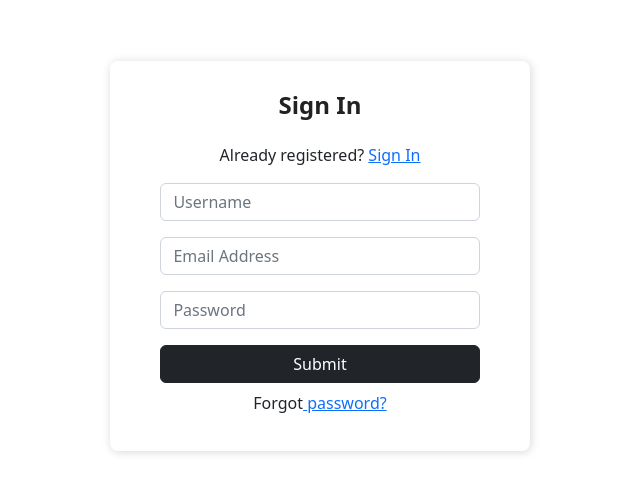
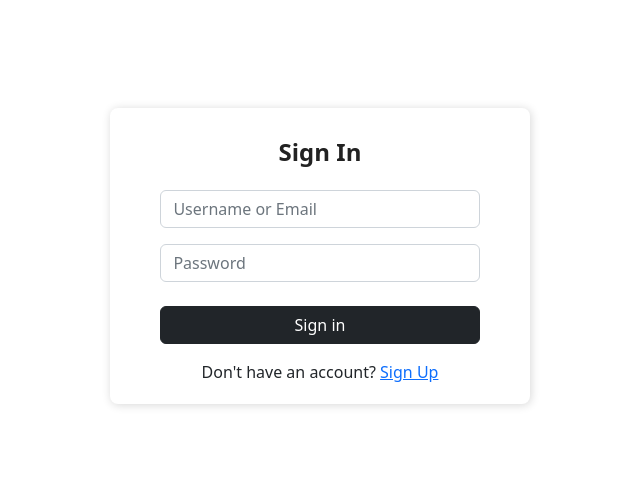
Before and after one commit to SI-Abid/online-shop, a React (Vite) app: page / in a window 1280 px wide. Shown: the part 144-636 px from the top of the page, without its empty margins (320-960 px from the left). Built offline with nearby package versions, Linux system fonts and the light colour scheme.

Commit message:
authentication flow done

```diff
--- /dev/null
+++ b/src/App.css
@@ -0,0 +1,9 @@
+.App{
+    width: 50%;
+    height: 80vh;
+    margin: auto;
+    vertical-align: middle;
+    display: flex;
+    justify-content: center;
+    flex-direction: column;
+}
--- a/src/App.tsx
+++ b/src/App.tsx
@@ -1,127 +1,35 @@
 import { useState } from "react";
 import "bootstrap/dist/css/bootstrap.min.css";
-import { Product } from "./components/Product";
 import { Button } from "./components/Button";
 import { Login } from "./components/Login";
 import { Signup } from "./components/Signup";
+import { Home } from "./components/Home";
+import "./App.css";
 
-const App: React.FC = () => {
-  // const [products, setProducts] = useState([]);
-  // const [cart, setCart] = useState([{ name: "test", quantity: 1 }]);
-  // const getProducts = async () => {
-  //   const response = await fetch("http://localhost:5000/products");
-  //   const data = await response.json();
-  //   setProducts(data);
-  // };
-  // getProducts();
-  // const addToCart = async (name: string) => {
-  //   const prevCart = cart;
-  //   // check if product is already in cart
-  //   const productInCart = prevCart.find((item: any) => item.name === name);
-  //   // if product is in cart
-  //   if (productInCart) {
-  //     // increase quantity
-  //     const newCart = prevCart.map((item: any) => {
-  //       if (item.name === name) {
-  //         return {
-  //           ...item,
-  //           quantity: item.quantity + 1,
-  //         };
-  //       }
-  //       return item;
-  //     });
-  //     setCart(newCart);
-  //   }
-  //   // if product is not in cart
-  //   else {
-  //     setCart([...prevCart, { name, quantity: 1 }]);
-  //   }
-  // };
-  // const removeItem = async (name: string) => {
-  //   const prevCart = cart;
-  //   // check if product is already in cart
-  //   const productInCart = prevCart.find((item: any) => item.name === name);
-  //   if (productInCart && productInCart.quantity === 1) {
-  //     const newCart = prevCart.filter((item: any) => item.name !== name);
-  //     setCart(newCart);
-  //     return;
-  //   }
-  //   // if product is in cart
-  //   if (productInCart) {
-  //     // increase quantity
-  //     const newCart = prevCart.map((item: any) => {
-  //       if (item.name === name) {
-  //         return {
-  //           ...item,
-  //           quantity: item.quantity - 1,
-  //         };
-  //       }
-  //       return item;
-  //     });
-  //     setCart(newCart);
-  //   }
-  // };
-  return (
-    // <>
-    <Signup />
-
-    //   <div className="container">
-    //     <h1>Products</h1>
-    //     <hr />
-    //     {/* cart view */}
-    //     <div className="row">
-    //       <div className="col-sm-3">
-    //         <h3>Cart</h3>
-    //         <hr />
-    //         {/* if empty */}
-    //         {cart.length === 1 && <p>Cart is empty</p>}
-    //         {/* if not empty */}
-    //         {cart.length !== 1 && (
-    //           <>
-    //             {cart.map(
-    //               (item: any) =>
-    //                 // if item is not test
-    //                 item.name !== "test" && (
-    //                   <div key={item.name}>
-    //                     <p>
-    //                       {item.name} x {item.quantity}
-    //                     </p>
-    //                   </div>
-    //                 )
-    //             )}
-    //           </>
-    //         )}
-    //       </div>
-    //     </div>
-    //     <hr />
-
-    //     {/* grid view */}
-    //     <div className="row">
-    //       {products.map((product: any) => (
-    //         <div className="col-sm-3 mb-2" key={product.name}>
-    //           <Product
-    //             name={product.name}
-    //             price={product.price}
-    //             quantity={product.quantity}
-    //           >
-    //             {/* button in a row */}
-    //             <div className="row">
-    //               <div className="col-sm-3">
-    //                 <Button onClick={() => addToCart(product.name)}>Add</Button>
-    //               </div>
-    //               <div className="col-sm-3">
-    //                 <Button onClick={() => removeItem(product.name)}>
-    //                   Remove
-    //                 </Button>
-    //               </div>
-    //             </div>
-    //           </Product>
-    //         </div>
-    //       ))}
-    //     </div>
-    //   </div>
-    // </>
-  );
+export const App: React.FC = () => {
+  const [user, setUser] = useState({} as any);
+  const [showLogin, setShowLogin] = useState(true);
+  const handleLogout = () => {
+    // remove user from local storage
+    localStorage.removeItem("user");
+    // remove user from state
+    setUser(null as any);
+    setShowLogin(true);
+  };
+  console.log(user);
+  if (!user || showLogin ) {
+    if (showLogin) {
+      return <Login setUser={setUser} setShowLogin={setShowLogin} />;
+    } else {
+      return <Signup setUser={setUser} setShowLogin={setShowLogin} />;
+    }
+  } else {
+    return (
+      <div className="App">
+        <Home user={user}>
+          <Button onClick={handleLogout}>Logout</Button>
+        </Home>
+      </div>
+    );
+  }
 };
-
-export default App;
--- a/src/components/Button.tsx
+++ b/src/components/Button.tsx
@@ -5,17 +5,12 @@ interface Props {
   onClick: () => void;
 }
 
-export const Button = ({ children, onClick }: Props) => {
-  return (
-    <div>
-      {/* add item and remove item button  */}
+export const Button = ({ children, onClick }: Props) => (
   <div className="row">
     <div className="col-sm-3">
-          <button className="btn btn-primary" onClick={onClick}>
+      <button className="btn btn-dark" onClick={onClick}>
         {children}
       </button>
     </div>
   </div>
-    </div>
 );
-};
--- /dev/null
+++ b/src/components/Home.tsx
@@ -0,0 +1,20 @@
+import React, { ReactNode } from "react";
+import "bootstrap/dist/css/bootstrap.min.css";
+
+interface Props {
+  user: {
+    username: string;
+    email: string;
+    password: string;
+  };
+  children: ReactNode;
+}
+
+export const Home = ({ user, children }: Props) => {
+  return (
+    <div className="container">
+      <h1>Welcome {user.username}</h1>
+      <div>{children}</div>
+    </div>
+  );
+};
--- a/src/components/Login.tsx
+++ b/src/components/Login.tsx
@@ -2,14 +2,15 @@ import React, { useEffect, useState } from "react";
 import "bootstrap/dist/css/bootstrap.min.css";
 import "../components/css/Login.css";
 
-export const Login = () => {
+interface Props {
+  setUser: any;
+  setShowLogin: any;
+}
+
+export const Login = ({ setUser, setShowLogin }: Props) => {
   const [useremail, setUserEmail] = useState("");
   const [password, setPassword] = useState("");
-  const [user, setUser] = useState({
-    username: "",
-    password: "",
-    email: "",
-  });
+
   const handleLogin = async (e: any) => {
     e.preventDefault();
     if (useremail === "" || password === "") {
@@ -38,18 +39,13 @@ export const Login = () => {
         localStorage.setItem("user", JSON.stringify(user));
         // set user in state
         setUser(user);
+        setShowLogin(false);
       } else {
         alert("Incorrect Password");
       }
     } else {
       alert("User does not exist");
     }
-  };
-  const handleLogout = () => {
-    // remove user from local storage
-    localStorage.removeItem("user");
-    // remove user from state
-    setUser({} as any);
   };
   //   check if user data is in local storage
   useEffect(() => {
@@ -58,19 +54,6 @@ export const Login = () => {
     setUser(userObj);
   }, []);
 
-  if (user && user.username) {
-    return (
-      <div className="container mt-5 text-center justify-content-center align-items-center flex-column flex-wrap ">
-        <h1>Welcome {user.username}</h1>
-        <br />
-        <h3>Protected Page</h3>
-        <br />
-        <button className="btn btn-dark" onClick={handleLogout}>
-          Logout
-        </button>
-      </div>
-    );
-  }
   return (
     <div className="Auth-form-container">
       <form className="Auth-form">
@@ -101,9 +84,19 @@ export const Login = () => {
               Sign in
             </button>
           </div>
-          <p className="forgot-password text-right mt-2">
-            Forgot <a href="#">password?</a>
-          </p>
+          <div className="text-center mt-3">
+            Don't have an account?{" "}
+            <a
+              href=""
+              className="link-primary"
+              onClick={(e) => {
+                e.preventDefault();
+                setShowLogin(false);
+              }}
+            >
+              Sign Up
+            </a>
+          </div>
         </div>
       </form>
     </div>
--- a/src/components/Signup.tsx
+++ b/src/components/Signup.tsx
@@ -3,7 +3,12 @@ import "bootstrap/dist/css/bootstrap.min.css";
 import "../components/css/Signup.css";
 import { Login } from "./Login";
 
-export const Signup = () => {
+interface Props {
+  setUser: any;
+  setShowLogin: any;
+}
+
+export const Signup = ({ setUser, setShowLogin }: Props) => {
   const [email, setEmail] = useState("");
   const [password, setPassword] = useState("");
   const [username, setUsername] = useState("");
@@ -21,7 +26,7 @@ export const Signup = () => {
       body: JSON.stringify({ username, email, password }),
     });
     if (data.status === 400) {
-      alert(await data.text());
+      alert("User already exists");
       return;
     }
     const user = await data.json();
@@ -29,9 +34,10 @@ export const Signup = () => {
       // set user in local storage
       localStorage.setItem("user", JSON.stringify(user));
       // set user in state
-      // setUser(user);
+      setUser(user);
+      setShowLogin(true);
     } else {
-      alert("User already exists");
+      alert(data.statusText);
     }
   };
 
@@ -43,7 +49,14 @@ export const Signup = () => {
 
           <div className="text-center">
             Already registered?{" "}
-            <a href="" className="link-primary">
+            <a
+              href=""
+              className="link-primary"
+              onClick={(e) => {
+                e.preventDefault();
+                setShowLogin(true);
+              }}
+            >
               Sign In
             </a>
           </div>
```
Also changed, not shown: src/main.tsx (+7 -7 lines). Lines whose indentation alone changed are shown as unchanged.
